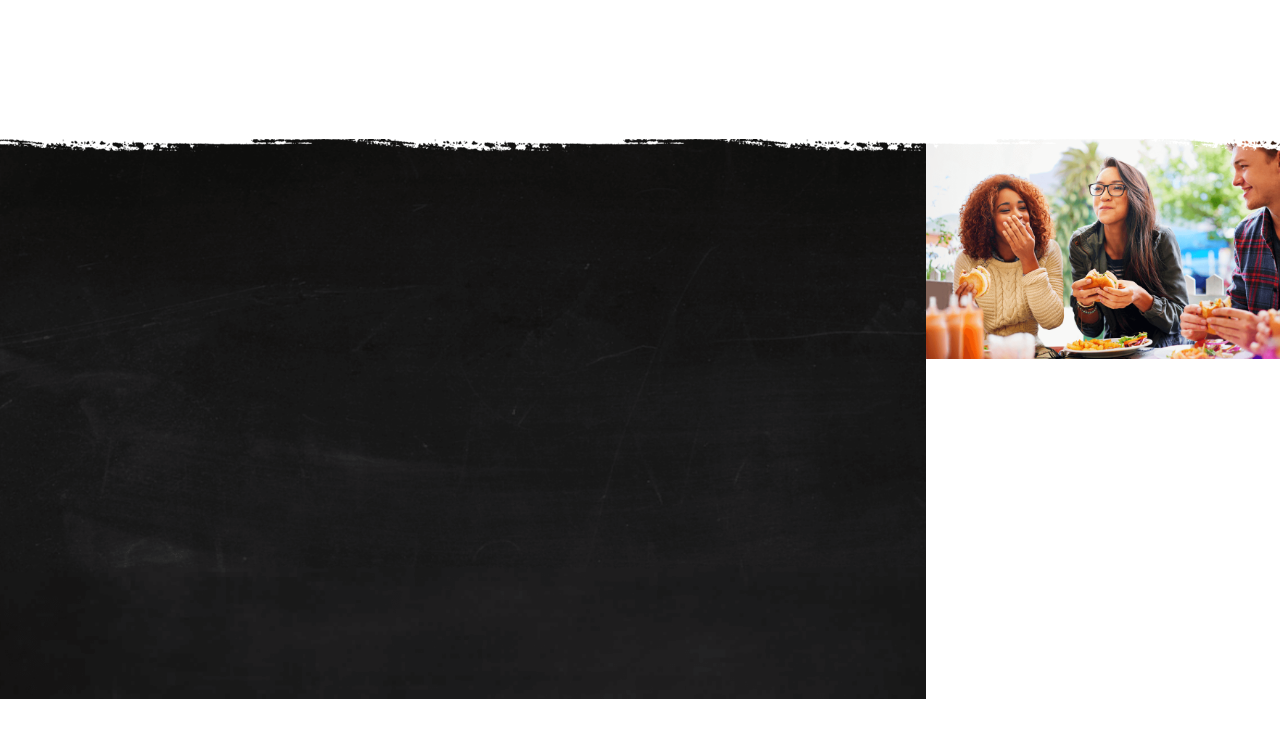
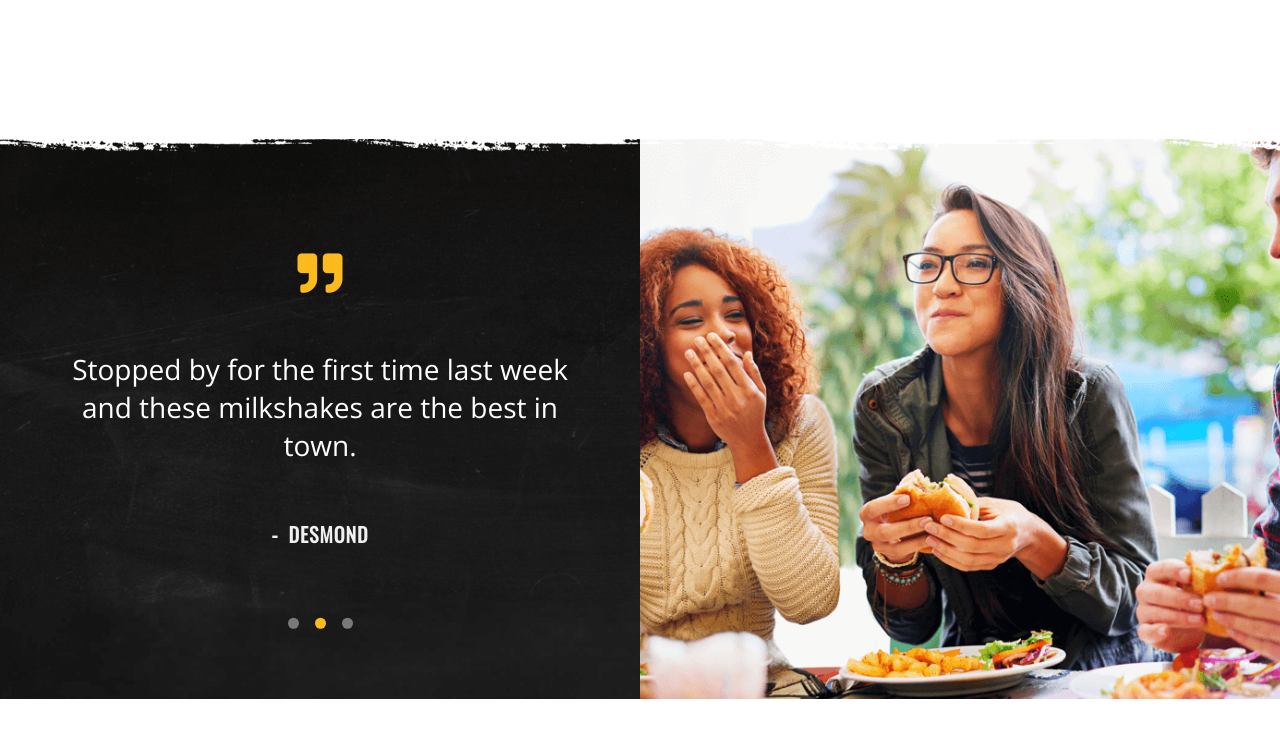
Before and after one commit to jisanjung/Joos, a website built with webpack: page index.html in a window 1280 px wide. Shown: the part 2789-3520 px from the top of the page. Built offline with nearby package versions, Linux system fonts and the light colour scheme.

Commit message:
finished testimonial section (slick.js)

```diff
--- a/index.html
+++ b/index.html
@@ -8,6 +8,7 @@
     <link href="dist/hamburgers.css" rel="stylesheet">
     <link rel="stylesheet" href="./node_modules/@fortawesome/fontawesome-free/css/all.min.css">
     <link href="https://unpkg.com/aos@2.3.1/dist/aos.css" rel="stylesheet">
+    <link rel="stylesheet" type="text/css" href="dist/slick/slick.css">
     <link rel="stylesheet" href="./dist/main.min.css">
 </head>
 <body>
@@ -158,7 +159,23 @@
             </div>
             <div class="section-wrap">
                 <div class="quote">
-                    <img src="./dist/images/black.png" alt="Black Background">
+                    <div class="quotation-mark">
+                        <i class="fas fa-quote-right"></i>
+                    </div>
+                    <div class="carousel">
+                        <div class="carousel-item">
+                            <p>Every time my family and I go, we get the same quality every time...fresh off the grill.</p>
+                            <h3><span>-</span>VALERIE</h3>
+                        </div>
+                        <div class="carousel-item">
+                            <p>Stopped by for the first time last week and these milkshakes are the best in town.</p>
+                            <h3><span>-</span>DESMOND</h3>
+                        </div>
+                        <div class="carousel-item">
+                            <p>Had a great experience, customer service is definitely A+. Definitely coming back for more!</p>
+                            <h3><span>-</span>KAREN</h3>
+                        </div>
+                    </div>
                 </div>
                 <div class="testimonial-img">
                     <img src="./dist/images/testimonials.png" alt="Testimonial Image">
@@ -170,6 +187,8 @@
     <script src="https://code.jquery.com/jquery-3.5.1.slim.min.js" integrity="sha384-DfXdz2htPH0lsSSs5nCTpuj/zy4C+OGpamoFVy38MVBnE+IbbVYUew+OrCXaRkfj" crossorigin="anonymous"></script>
     <script src="https://cdnjs.cloudflare.com/ajax/libs/rellax/1.12.1/rellax.min.js"></script>
     <script src="https://unpkg.com/aos@2.3.1/dist/aos.js"></script>
+    <script src="./dist/slick/slick.min.js"></script>
+    <script type="module" src="./src/js/home.js"></script>
     <script type="module" src="./src/js/main.js"></script>
 </body>
 </html>
--- /dev/null
+++ b/src/js/home.js
@@ -0,0 +1,10 @@
+// for home page only
+
+// carousel
+$(".carousel").slick({
+    autoplay: true,
+    dots: true,
+    pauseOnFocus: false,
+    pauseOnHover: false,
+    arrows: false
+});
--- a/src/sass/pages/_home.scss
+++ b/src/sass/pages/_home.scss
@@ -309,18 +309,90 @@ main {
     }
     .testimonials {
         position: relative;
+        margin: 0 auto;
         .paint-stroke {
             top: -10px;
         }
         .quote {
             height: 560px;
-            img {
-                height: 100%;
+            background: url("../../../dist/images/black.png");
+            @include media-query-mobile(1024px) {
+                width: 50%;
+            }
+            .quotation-mark {
+                position: relative;
+                top: 20%;
+                i {
+                    color: $secondary;
+                    @include center(x, relative);
+                    font-size: 45px;
+                }
+            }
+            .carousel {
+                @include center(y, relative);
+                .carousel-item {
+                    p {
+                        color: $white;
+                        text-align: center;
+                        font-family: $text;
+                        font-size: 18px;
+                        padding: 55px 10%;
+                        &:hover {
+                            cursor: grab;
+                        }
+                        @include media-query-mobile(600px) {
+                            font-size: 28px;
+                        }
+                    }
+                    h3 {
+                        color: $light;
+                        font-family: $title;
+                        font-size: 15px;
+                        letter-spacing: 1px;
+                        text-align: center;
+                        @include media-query-mobile(600px) {
+                            font-size: 20px;
+                        }
+                        span {
+                            margin-right: 10px;
+                        }
+                    }
+                }
+                .slick-dots {
+                    margin-top: 55px;
+                    @include flex-x(center);
+                    li {
+                        margin: 5px 8px;
+                        button {
+                            font-size: 0;
+                            width: 11px;
+                            height: 11px;
+                            border: none;
+                            border-radius: 50%;
+                            background: $semi;
+                        }
+                    }
+                    .slick-active {
+                        button {
+                            background: $secondary;
+                        }
+                    }
+                }
             }
         }
         .testimonial-img {
+            margin-top: 24px;
+            @include media-query-mobile(1024px) {
+                width: 50%;
+                margin-top: 0;
+            }
             img {
-                width: 370px;
+                width: 100%;
+                @include media-query-mobile(1024px) {
+                    width: 100%;
+                    height: 100%;
+                    object-fit: cover;
+                }
             }
         }
     }
```
Also changed, not shown: dist/main.min.css, dist/slick-theme.min.css (added), dist/slick.min.css (added), dist/slick/ajax-loader.gif (added), dist/slick/fonts/slick.ttf (added), dist/slick/fonts/slick.woff (added), dist/slick/slick-theme.css (added), dist/slick/slick-theme.less (added), dist/slick/slick-theme.scss (added), dist/slick/slick.css (added), dist/slick/slick.js (added), dist/slick/slick.less (added), dist/slick/slick.min.js (added), dist/slick/slick.scss (added), 6 other files.
